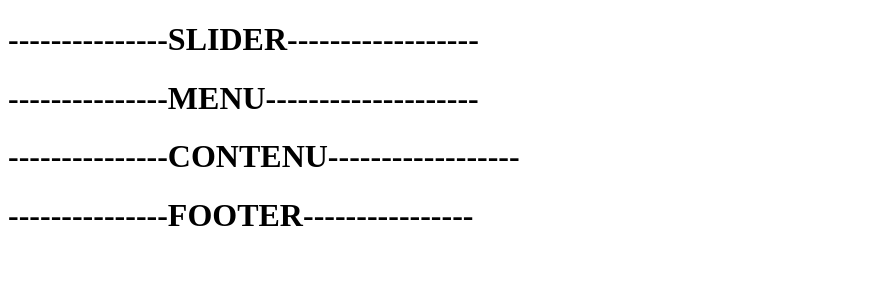
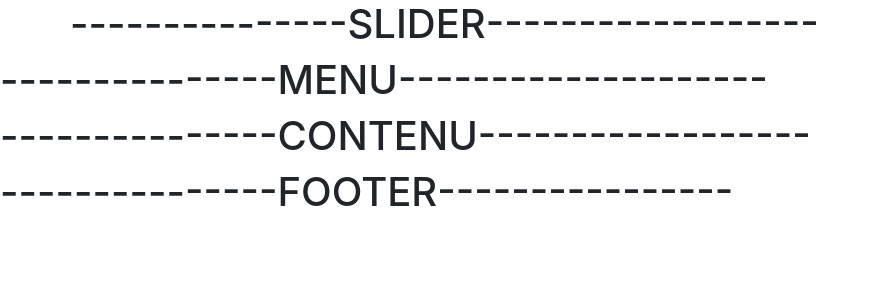
Before and after one commit to NathanM64/ProStage, a Symfony app: template templates/base.html.twig in a window 1280 px wide. Shown: the top 300 px of the page, without its empty margins (0-877 px from the left). Run offline with Twig, Linux system fonts and the light colour scheme; the template is opened without the code that fills it, so the values that code supplies are empty; some libraries are stand-ins or nearby versions.

Commit message:
Ajout de bootstrap au template de base

```diff
--- a/templates/base.html.twig
+++ b/templates/base.html.twig
@@ -2,12 +2,20 @@
 <html>
     <head>
         <meta charset="UTF-8">
+        <meta name="viewport" content="width=device-width, initial-scale=1, shrink-to-fit=no">
+        <!-- Bootstrap CSS -->
+    <link rel="stylesheet" href="https://stackpath.bootstrapcdn.com/bootstrap/4.4.1/css/bootstrap.min.css" integrity="sha384-Vkoo8x4CGsO3+Hhxv8T/Q5PaXtkKtu6ug5TOeNV6gBiFeWPGFN9MuhOf23Q9Ifjh" crossorigin="anonymous">
         <title>{% block title %}ProStage{% endblock %}</title>
         {% block stylesheets %}{% endblock %}
     </head>
     <body>
         {% block slider %}
-        <h1>---------------SLIDER------------------</h1>
+            <div class="container">
+                <div class="row">
+                <h1>---------------SLIDER------------------</h1>
+                </div>
+            </div>
+
         {% endblock %}
         {% block menu %}
         <h1>---------------MENU--------------------</h1>
@@ -18,5 +26,11 @@
         {% block footer %}
         <h1>---------------FOOTER----------------</h1>
         {% endblock %}
+    <!-- Optional JavaScript -->
+    <!-- jQuery first, then Popper.js, then Bootstrap JS -->
+    <script src="https://code.jquery.com/jquery-3.4.1.slim.min.js" integrity="sha384-J6qa4849blE2+poT4WnyKhv5vZF5SrPo0iEjwBvKU7imGFAV0wwj1yYfoRSJoZ+n" crossorigin="anonymous"></script>
+    <script src="https://cdn.jsdelivr.net/npm/popper.js@1.16.0/dist/umd/popper.min.js" integrity="sha384-Q6E9RHvbIyZFJoft+2mJbHaEWldlvI9IOYy5n3zV9zzTtmI3UksdQRVvoxMfooAo" crossorigin="anonymous"></script>
+    <script src="https://stackpath.bootstrapcdn.com/bootstrap/4.4.1/js/bootstrap.min.js" integrity="sha384-wfSDF2E50Y2D1uUdj0O3uMBJnjuUD4Ih7YwaYd1iqfktj0Uod8GCExl3Og8ifwB6" crossorigin="anonymous"></script>
+
     </body>
 </html>
```
